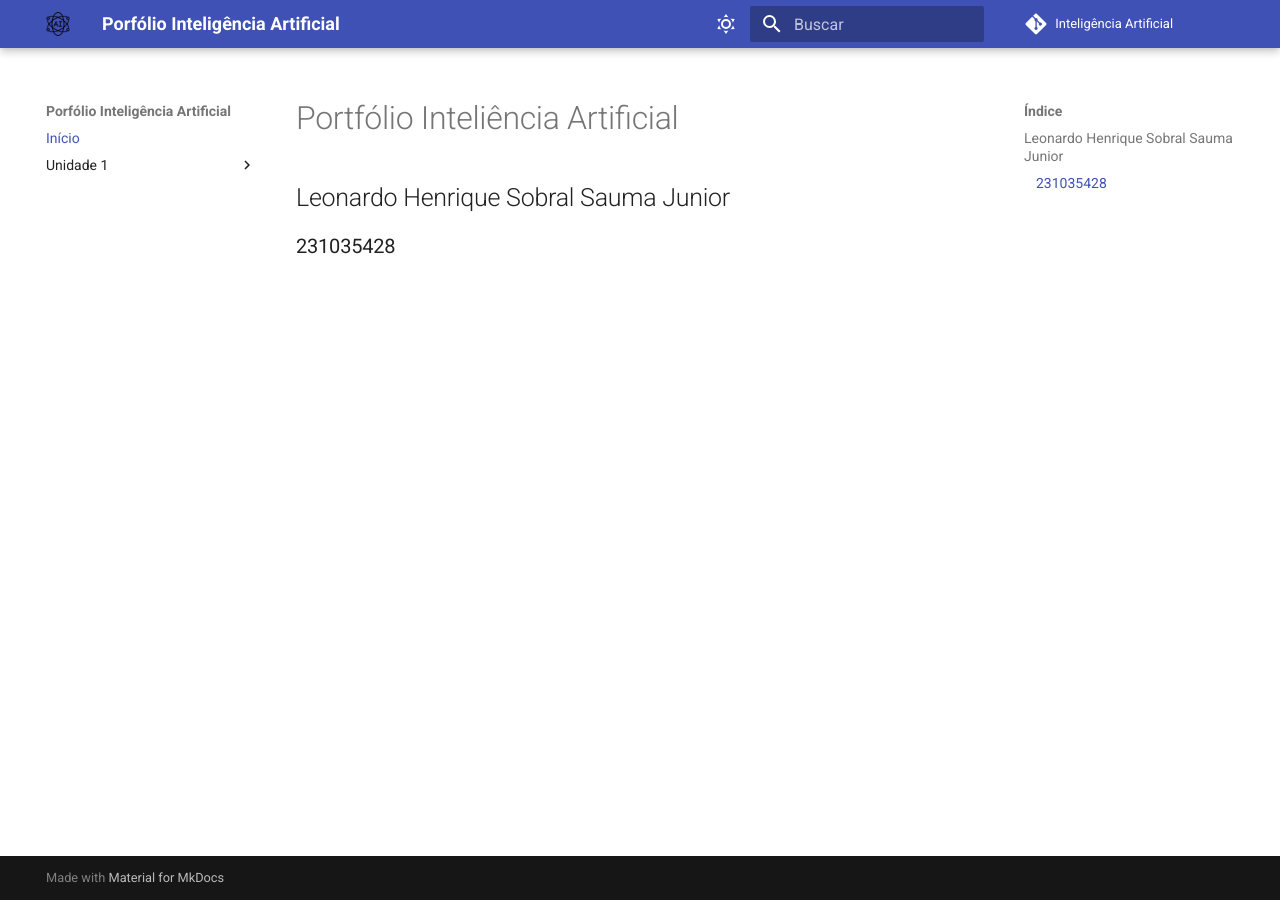
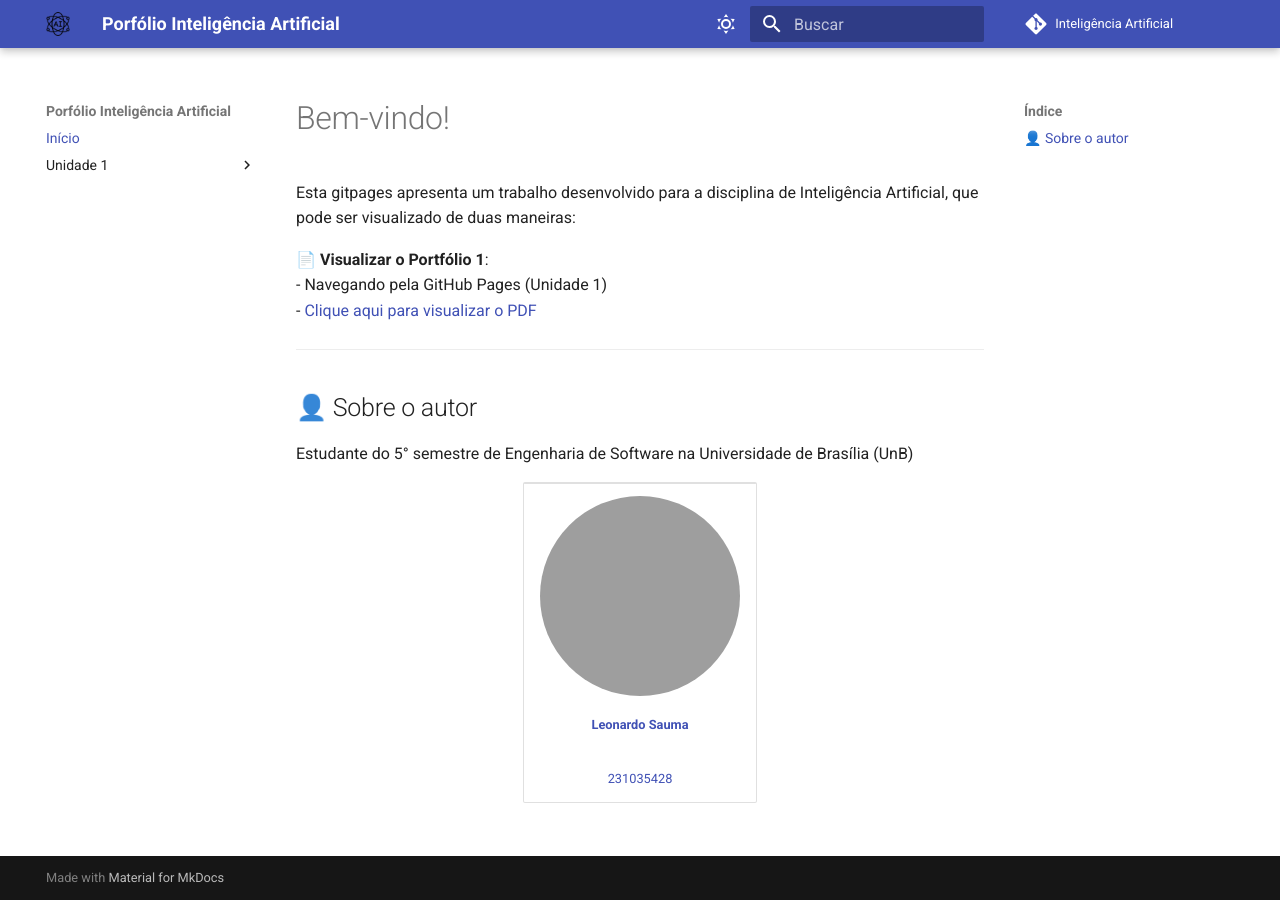
Before and after one commit to leohssjr/InteligenciaArtificial, an MkDocs documentation site: the page built from docs/index.md, in a window 1280 px wide. Built offline with MkDocs 1.6.1 and Material for MkDocs 9.7.7, drawn with Linux system fonts in a browser that asks for light colours; comment, search, counter and statistics services are not loaded; grey boxes are pictures that could not be loaded.

Commit message:
docs: ajustando tela inicial

```diff
--- a/docs/index.md
+++ b/docs/index.md
@@ -1,3 +1,21 @@
-# Portfólio Inteliência Artificial
-## Leonardo Henrique Sobral Sauma Junior
-### 231035428
+# Bem-vindo!
+
+Esta gitpages apresenta um trabalho desenvolvido para a disciplina de Inteligência Artificial, que pode ser visualizado de duas maneiras:
+
+📄 **Visualizar o Portfólio 1**: <br>
+- Navegando pela GitHub Pages (Unidade 1) <br>
+- [Clique aqui para visualizar o PDF](./assets/port1.pdf)
+
+---
+
+## 👤 Sobre o autor
+
+Estudante do 5° semestre de Engenharia de Software na Universidade de Brasília (UnB)
+
+<div align="center">
+  <table>
+    <tr>
+      <td align="center"><a href="https://github.com/leohssjr"><img style="border-radius: 50%;" src="https://github.com/leohssjr.png" width="200px;" alt=""/><br /><p><b>Leonardo Sauma</b></p></a><br /><a href="https://github.com/leohssjr" title="Rocketseat">231035428</a></td>
+    </tr>
+  </table>
+</div>
```
Also changed, not shown: docs/sections/9-beneficiosERiscos.md (added, +8 -0 lines), 1 other file.
